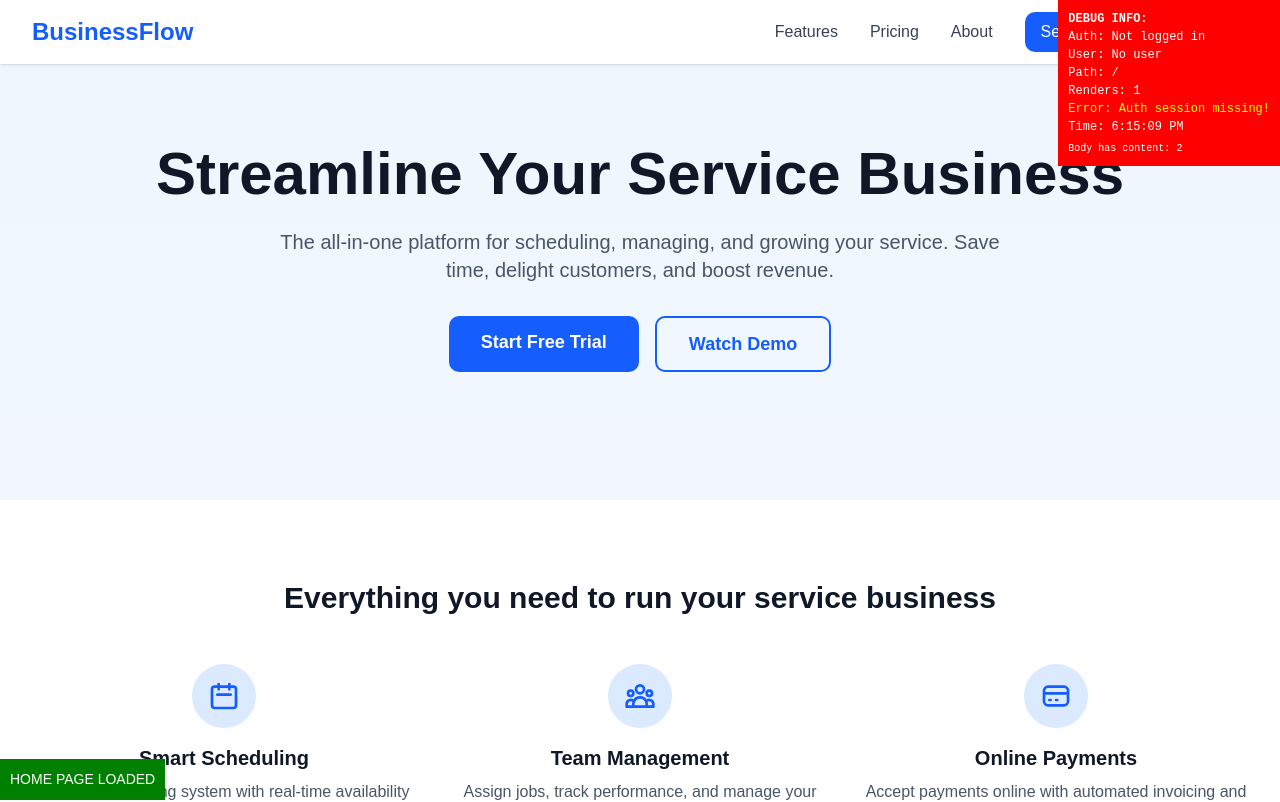
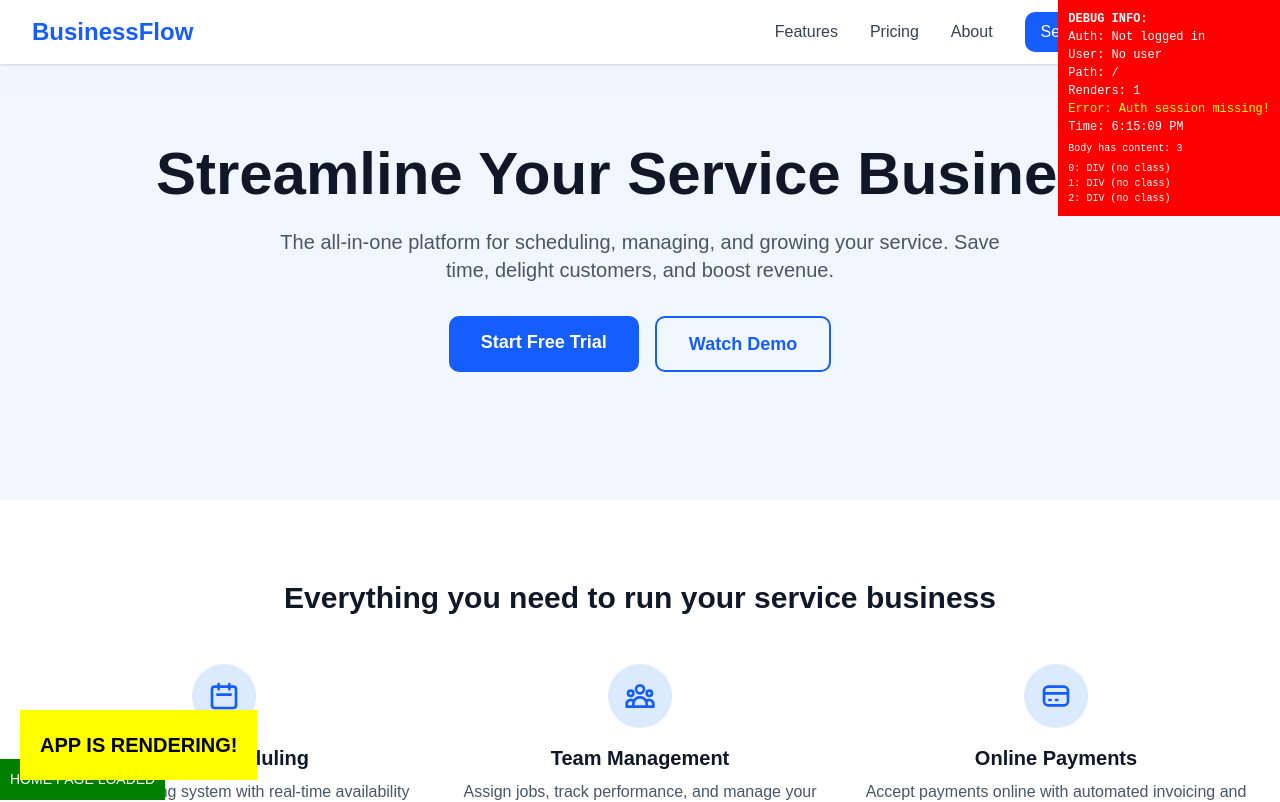
Before and after one commit to diogoalves25/businessflow-saas, a Next.js app: page / in a window 1280 px wide. Shown: the top 802 px of the page. Built offline with nearby package versions, Linux system fonts and the light colour scheme; no server answers.

Commit message:
Add enhanced debugging to identify what elements are rendering

```diff
--- a/app/layout.tsx
+++ b/app/layout.tsx
@@ -19,6 +19,19 @@ export default function RootLayout({
     <html lang="en">
       <body className="antialiased">
         <DebugOverlay />
+        <div style={{
+          position: 'fixed',
+          bottom: '20px',
+          left: '20px',
+          background: 'yellow',
+          color: 'black',
+          padding: '20px',
+          zIndex: 99999999,
+          fontSize: '20px',
+          fontWeight: 'bold'
+        }}>
+          APP IS RENDERING!
+        </div>
         <div style={{ minHeight: '100vh' }}>
           {children}
         </div>
--- a/components/DebugOverlay.tsx
+++ b/components/DebugOverlay.tsx
@@ -55,6 +55,13 @@ export function DebugOverlay() {
       <div style={{ marginTop: '5px', fontSize: '10px' }}>
         Body has content: {typeof document !== 'undefined' ? document.body.children.length : 'SSR'}
       </div>
+      <div style={{ marginTop: '5px', fontSize: '10px' }}>
+        {typeof document !== 'undefined' && Array.from(document.body.children).map((child, i) => (
+          <div key={i}>
+            {i}: {child.tagName} {child.className || '(no class)'}
+          </div>
+        ))}
+      </div>
     </div>
   );
 }
```
